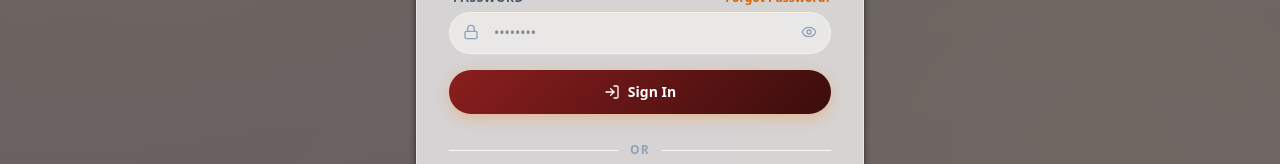
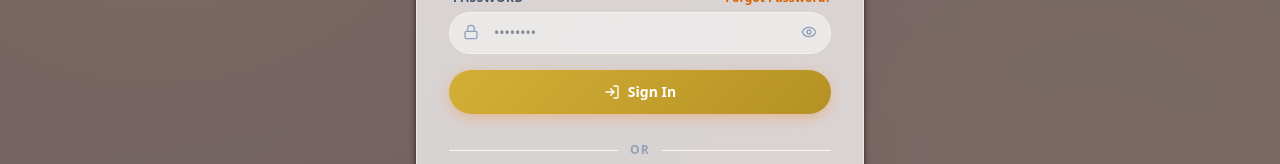
Before and after one commit to ganesh51v/Sri-Anjaneya-Youth-Zarugumalli, a React (Vite) app: page /signin in a window 1280 px wide. Shown: the part 440-604 px from the top of the page. Built offline with nearby package versions, Linux system fonts and the light colour scheme; no server answers.

Commit message:
style: Apply Deep Maroon #240A0A, Rich Gold #D4AF37, and Warm White #FFF8E7 palette

```diff
--- a/src/styles/globals.css
+++ b/src/styles/globals.css
@@ -4,44 +4,43 @@
 @custom-variant dark (&:where(.dark, .dark *));
 
 /* ============================================================
-   DESIGN TOKENS — REGAL DEVOTIONAL PALETTE (User Custom)
-   Background: #120707 | Maroon: #3B0D0D | Red: #8B1E1E
-   Gold: #D4AF37 | Bright Gold: #FFD966 | White: #FFF8E7
+   DESIGN TOKENS — DEEP MAROON & RICH GOLD PALETTE
+   🟥 Deep Maroon: #240A0A | 🟡 Rich Gold: #D4AF37 | 🤍 Warm White: #FFF8E7
    ============================================================ */
 :root {
-  /* Brand */
-  --saffron: #8B1E1E;            /* Royal Devotional Red */
-  --saffron-light: #b82828;
-  --saffron-dark: #3B0D0D;       /* Royal Maroon */
-  --gold: #D4AF37;               /* Royal Gold */
-  --gold-light: #FFD966;         /* Bright Gold */
+  /* Brand Tokens */
+  --saffron: #D4AF37;            /* Rich Gold Primary Accent */
+  --saffron-light: #edd379;
+  --saffron-dark: #b59124;
+  --gold: #D4AF37;               /* Rich Gold */
+  --gold-light: #f5de93;
   --gold-dark: #a38222;
   --devored: #8B1E1E;
   --devored-light: #b82828;
 
   /* Surfaces */
-  --bg-page: #120707;            /* Deep Maroon-Black */
-  --bg-card: #1c0b0b;            /* Rich Dark Maroon Card */
-  --bg-card-hover: #261010;
-  --bg-muted: #3B0D0D;           /* Royal Maroon Container */
-  --bg-input: #1f0c0c;
+  --bg-page: #240A0A;            /* 🟥 Deep Maroon Page Background */
+  --bg-card: #1a0707;            /* Deep Dark Maroon Card Surface */
+  --bg-card-hover: #2e0d0d;
+  --bg-muted: #330f0f;           /* Deep Maroon Muted Container */
+  --bg-input: #1b0707;
 
   /* Text */
-  --text-primary: #FFF8E7;       /* Warm Devotional White */
+  --text-primary: #FFF8E7;       /* 🤍 Warm White Primary Text */
   --text-secondary: #ebdcc4;     /* Soft Warm Cream */
-  --text-muted: #D4AF37;         /* Royal Gold */
+  --text-muted: #D4AF37;         /* 🟡 Rich Gold Muted Text */
   --text-subtle: #a8947d;
 
   /* Borders & Shadows */
-  --border: rgba(212, 175, 55, 0.28);
-  --border-strong: rgba(255, 217, 102, 0.45);
-  --border-input: rgba(212, 175, 55, 0.35);
+  --border: rgba(212, 175, 55, 0.32);
+  --border-strong: rgba(212, 175, 55, 0.60);
+  --border-input: rgba(212, 175, 55, 0.40);
 
-  --shadow-sm: 0 2px 6px rgba(0,0,0,0.6);
-  --shadow-md: 0 6px 20px rgba(0,0,0,0.7), 0 0 15px rgba(212, 175, 55, 0.08);
-  --shadow-lg: 0 12px 36px rgba(0,0,0,0.85), 0 0 25px rgba(212, 175, 55, 0.15);
-  --shadow-saffron: 0 8px 24px rgba(139, 30, 30, 0.4);
-  --shadow-gold: 0 8px 24px rgba(212, 175, 55, 0.3);
+  --shadow-sm: 0 2px 6px rgba(0,0,0,0.65);
+  --shadow-md: 0 6px 20px rgba(0,0,0,0.8), 0 0 18px rgba(212, 175, 55, 0.12);
+  --shadow-lg: 0 12px 36px rgba(0,0,0,0.9), 0 0 28px rgba(212, 175, 55, 0.20);
+  --shadow-saffron: 0 8px 24px rgba(212, 175, 55, 0.35);
+  --shadow-gold: 0 8px 24px rgba(212, 175, 55, 0.40);
 
   /* Radius */
   --radius-sm: 10px;
@@ -56,26 +55,26 @@
 }
 
 .dark {
-  --bg-page: #0a0404;            /* Deepest Obsidian Maroon */
-  --bg-card: #170909;            /* Deep Maroon Card */
-  --bg-card-hover: #210d0d;
-  --bg-muted: #3B0D0D;
-  --bg-input: #1a0a0a;
+  --bg-page: #1a0707;            /* Deepest Obsidian Maroon */
+  --bg-card: #140505;            /* Ultra Dark Maroon Card */
+  --bg-card-hover: #260a0a;
+  --bg-muted: #2c0c0c;
+  --bg-input: #140505;
 
   --text-primary: #FFF8E7;
   --text-secondary: #ebdcc4;
-  --text-muted: #FFD966;
+  --text-muted: #D4AF37;
   --text-subtle: #998369;
 
-  --border: rgba(212, 175, 55, 0.3);
-  --border-strong: rgba(255, 217, 102, 0.5);
-  --border-input: rgba(212, 175, 55, 0.4);
+  --border: rgba(212, 175, 55, 0.35);
+  --border-strong: rgba(212, 175, 55, 0.65);
+  --border-input: rgba(212, 175, 55, 0.45);
 
-  --shadow-sm: 0 2px 8px rgba(0,0,0,0.8);
-  --shadow-md: 0 6px 24px rgba(0,0,0,0.9), 0 0 20px rgba(212, 175, 55, 0.12);
-  --shadow-lg: 0 14px 44px rgba(0,0,0,0.95), 0 0 30px rgba(255, 217, 102, 0.2);
-  --shadow-saffron: 0 8px 28px rgba(139, 30, 30, 0.5);
-  --shadow-gold: 0 8px 28px rgba(255, 217, 102, 0.35);
+  --shadow-sm: 0 2px 8px rgba(0,0,0,0.85);
+  --shadow-md: 0 6px 24px rgba(0,0,0,0.92), 0 0 22px rgba(212, 175, 55, 0.15);
+  --shadow-lg: 0 14px 44px rgba(0,0,0,0.98), 0 0 32px rgba(212, 175, 55, 0.25);
+  --shadow-saffron: 0 8px 28px rgba(212, 175, 55, 0.45);
+  --shadow-gold: 0 8px 28px rgba(212, 175, 55, 0.45);
 }
 
 @theme {
```
